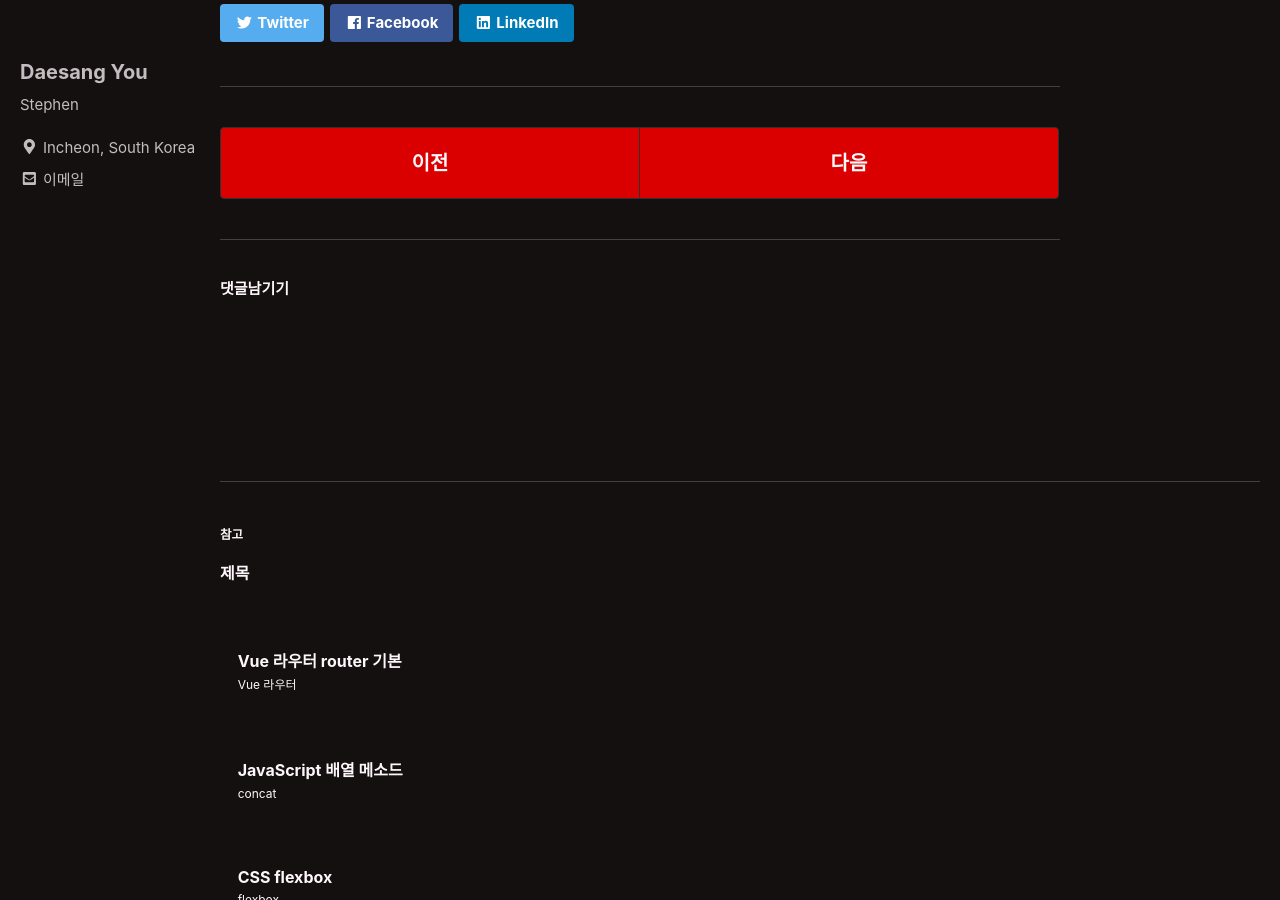
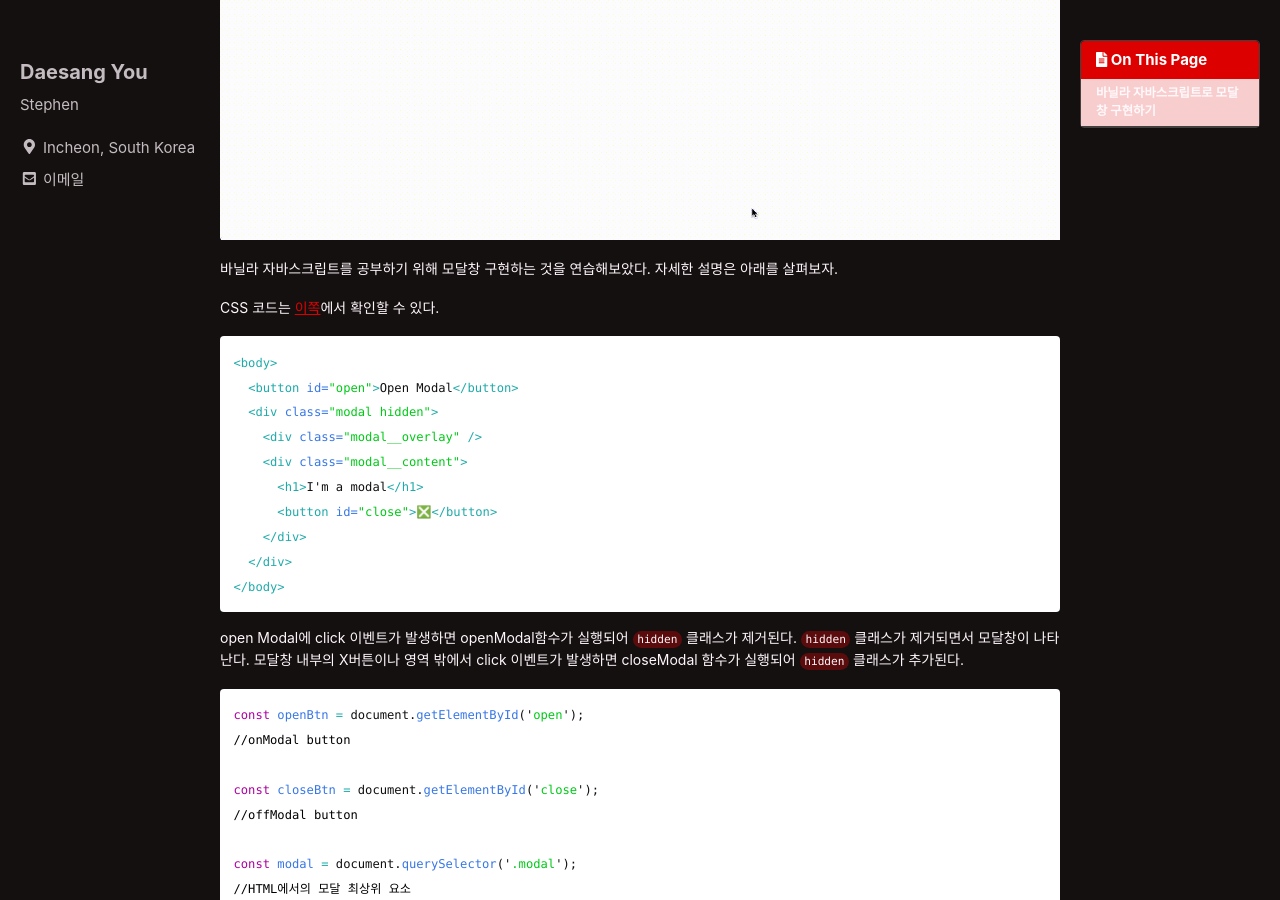
Before and after one commit to eotkd4791/eotkd4791.github.io, a Jekyll site: the page built from _posts/Javascript/2020-05-12-JavaScript17.md, in a window 1280 px wide and 900 px high, scrolled down 460 px. Built offline with Jekyll 4.4.1, drawn with Linux system fonts in a browser that asks for light colours; cached includes are drawn as plain includes; comment, search, counter and statistics services are not loaded; some of the changed text lies outside the part shown.

Commit message:
Modal with Vanilla

````diff
--- a/_posts/Javascript/2020-05-12-JavaScript17.md
+++ b/_posts/Javascript/2020-05-12-JavaScript17.md
@@ -1,12 +1,74 @@
 ---
-title: 제목
+title: 모달창 구현하기 (with Vanilla)
 categories:
-  - 카테고리
+  - JavaScript
 tags:
-  - 태그
+  - JavaScript
+  - Vanilla
 comments:
   - true
 read_time: false
 toc: true
 toc_sticky: true
 ---
+
+
+## 바닐라 자바스크립트로 모달창 구현하기
+
+![](/assets/js/vanilla/modal.gif)
+
+
+바닐라 자바스크립트를 공부하기 위해 모달창 구현하는 것을 연습해보았다. 자세한 설명은 아래를 살펴보자.
+
+CSS 코드는 [이쪽](https://github.com/eotkd4791/JavaScript/blob/master/Vanilla_JS/Modal/modal.css)에서 확인할 수 있다.
+
+
+```html
+<body>
+  <button id="open">Open Modal</button>
+  <div class="modal hidden">
+    <div class="modal__overlay" />
+    <div class="modal__content">
+      <h1>I'm a modal</h1>
+      <button id="close">❎</button>
+    </div>
+  </div>
+</body>
+```
+
+
+open Modal에 click 이벤트가 발생하면 openModal함수가 실행되어 <code style="background-color: rgba(255,0,0,0.3); border-radius:10px;">hidden</code> 클래스가 제거된다.
+<code style="background-color: rgba(255,0,0,0.3); border-radius:10px;">hidden</code> 클래스가 제거되면서 모달창이 나타난다. 모달창 내부의 X버튼이나 영역 밖에서 click 이벤트가 발생하면
+closeModal 함수가 실행되어 <code style="background-color: rgba(255,0,0,0.3); border-radius:10px;">hidden</code> 클래스가 추가된다.
+
+
+
+```js
+const openBtn = document.getElementById('open');
+//onModal button
+
+const closeBtn = document.getElementById('close');
+//offModal button
+
+const modal = document.querySelector('.modal');
+//HTML에서의 모달 최상위 요소
+
+const overlay = document.querySelector('.modal__overlay');
+//모달창이 활성화되면 흐린 배경을 표현하는 요소
+
+const openModal = () => {
+  modal.classList.remove('hidden');
+}
+
+const closeModal = () => {
+  modal.classList.add('hidden');
+}
+openBtn.addEventListener('click', openModal);
+//onModal
+
+closeBtn.addEventListener('click', closeModal);
+//모달창 내부의 닫기 버튼
+
+overlay.addEventListener('click', closeModal);
+//모달창 영역 밖
+```
````
Also changed, not shown: assets/js/vanilla/modal.gif (added).
